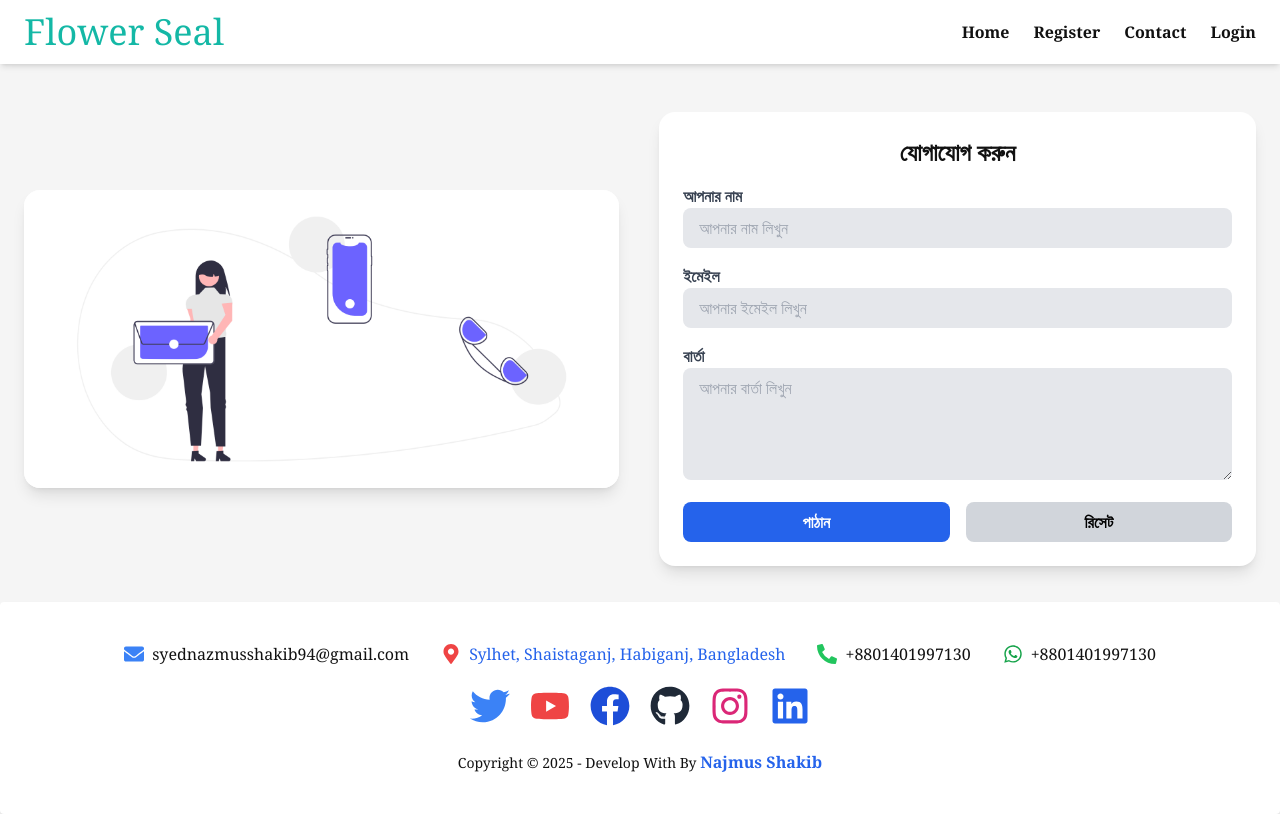
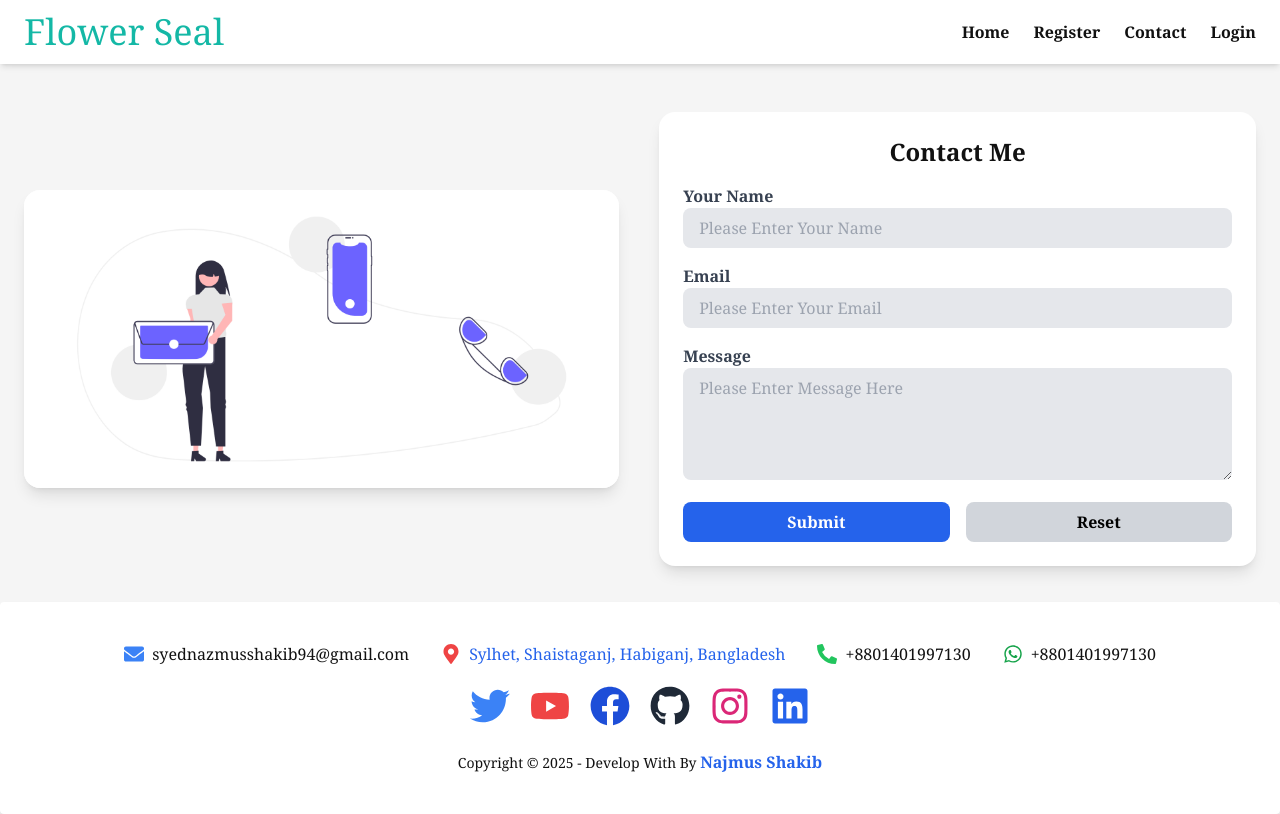
Before and after one commit to najmus-shakib01/Flower-Sell-Frontend, a React (Vite) app: page /contact in a window 1280 px wide. Built offline with nearby package versions, Linux system fonts and the light colour scheme; no server answers.

Commit message:
feat(contact): email validation checks

```diff
--- a/src/Components/UNAUTHENTICATION/Contact/Contact.jsx
+++ b/src/Components/UNAUTHENTICATION/Contact/Contact.jsx
@@ -3,7 +3,7 @@ import { Helmet } from "react-helmet-async";
 import { toast } from "react-hot-toast";
 import { baseUrl, emailValidation } from "../../../constants/env.constants";
 
-const Contact = () => {
+const ContactForm = () => {
   const [formData, setFormData] = useState({
     name: "",
     email: "",
@@ -11,6 +11,7 @@ const Contact = () => {
   });
 
   const [loading, setLoading] = useState(false);
+  const [emailValidating, setEmailValidating] = useState(false);
 
   const handleChange = (e) => {
     const { name, value } = e.target;
@@ -22,34 +23,47 @@ const Contact = () => {
 
   const validateEmail = async (email) => {
     try {
+      setEmailValidating(true);
       const response = await fetch(
         `https://apilayer.net/api/check?access_key=${emailValidation}&email=${email}`
       );
+      const data = await response.json();
 
       if (!response.ok) {
-        throw new Error("Email validation service failed");
+        throw new Error("Email validation service error");
       }
 
-      const data = await response.json();
-      console.log("Email Validation Data:", data);
-
-      if (!data.format_valid || !data.smtp_check || data.disposable) {
-        throw new Error("দয়া করে একটি সঠিক ও সক্রিয় ইমেইল ঠিকানা প্রদান করুন");
+      if (!data.format_valid || !data.mx_found || data.smtp_check === false) {
+        return false;
       }
-
       return true;
     } catch (error) {
       console.error("Email validation error:", error);
-      throw error;
+      return false;
+    } finally {
+      setEmailValidating(false);
     }
   };
 
   const handleSubmit = async (e) => {
     e.preventDefault();
+
+    if (!formData.name || !formData.email || !formData.message) {
+      toast.error("❌ Please fill all fields!", {
+        duration: 3000,
+        position: "top-right",
+      });
+      return;
+    }
+
     setLoading(true);
 
     try {
-      await validateEmail(formData.email);
+      const isEmailValid = await validateEmail(formData.email);
+
+      if (!isEmailValid) {
+        throw new Error("Please provide a valid email address");
+      }
 
       const response = await fetch(`${baseUrl}/flower/contact/`, {
         method: "POST",
@@ -59,13 +73,14 @@ const Contact = () => {
         body: JSON.stringify(formData),
       });
 
+      const data = await response.json();
+
       if (!response.ok) {
-        const errorData = await response.json();
-        throw new Error(errorData.error || "বার্তা পাঠাতে ব্যর্থ হয়েছে!");
+        throw new Error(data.message || "Failed to send message!");
       }
 
-      toast.success("✅ আপনার বার্তা সফলভাবে পাঠানো হয়েছে! ইমেইল চেক করুন", {
-        duration: 5000,
+      toast.success("✅ Message Sent Successfully!", {
+        duration: 3000,
         position: "top-right",
       });
 
@@ -73,7 +88,7 @@ const Contact = () => {
     } catch (error) {
       console.error("Error:", error);
       toast.error(`❌ ${error.message}`, {
-        duration: 4000,
+        duration: 3000,
         position: "top-right",
       });
     } finally {
@@ -88,47 +103,47 @@ const Contact = () => {
       </Helmet>
       <div className="w-full md:w-1/2">
         <div className="bg-white shadow-lg rounded-2xl overflow-hidden">
-          <img className="w-full" src="/contact.png" alt="Contact" />
+          <img className="w-full" src="/contact.png" alt="Contact Image" />
         </div>
       </div>
 
       <div className="w-full md:w-1/2 bg-white shadow-lg rounded-2xl p-6">
-        <h3 className="text-center text-2xl font-bold mb-4">যোগাযোগ করুন</h3>
+        <h3 className="text-center text-2xl font-bold mb-4">Contact Me</h3>
 
         <form onSubmit={handleSubmit} className="space-y-4">
           <div>
-            <label className="block text-gray-700 font-bold">আপনার নাম</label>
+            <label className="block text-gray-700 font-bold">Your Name</label>
             <input
               type="text"
               name="name"
               value={formData.name}
               onChange={handleChange}
               className="w-full px-4 py-2 rounded-lg focus:outline-none focus:ring-2 focus:ring-blue-400 bg-gray-200"
-              placeholder="আপনার নাম লিখুন"
+              placeholder="Please Enter Your Name"
               required
             />
           </div>
           <div>
-            <label className="block text-gray-700 font-bold">ইমেইল</label>
+            <label className="block text-gray-700 font-bold">Email</label>
             <input
               type="email"
               name="email"
               value={formData.email}
               onChange={handleChange}
               className="w-full px-4 py-2 rounded-lg focus:outline-none focus:ring-2 focus:ring-blue-400 bg-gray-200"
-              placeholder="আপনার ইমেইল লিখুন"
+              placeholder="Please Enter Your Email"
               required
             />
           </div>
           <div>
-            <label className="block text-gray-700 font-bold">বার্তা</label>
+            <label className="block text-gray-700 font-bold">Message</label>
             <textarea
               name="message"
               value={formData.message}
               onChange={handleChange}
               className="w-full px-4 py-2 rounded-lg focus:outline-none focus:ring-2 focus:ring-blue-400 bg-gray-200"
               rows="4"
-              placeholder="আপনার বার্তা লিখুন"
+              placeholder="Please Enter Message Here"
               required
             />
           </div>
@@ -136,16 +151,20 @@ const Contact = () => {
             <button
               type="submit"
               className="w-1/2 bg-blue-600 text-white py-2 rounded-lg font-bold hover:bg-blue-700 transition"
-              disabled={loading}
+              disabled={loading || emailValidating}
             >
-              {loading ? "পাঠানো হচ্ছে..." : "পাঠান"}
+              {loading
+                ? "Sending..."
+                : emailValidating
+                ? "Validating Email..."
+                : "Submit"}
             </button>
             <button
-              type="reset"
+              type="button"
               onClick={() => setFormData({ name: "", email: "", message: "" })}
               className="w-1/2 bg-gray-300 text-black py-2 rounded-lg font-bold hover:bg-gray-400 transition"
             >
-              রিসেট
+              Reset
             </button>
           </div>
         </form>
@@ -154,4 +173,4 @@ const Contact = () => {
   );
 };
 
-export default Contact;
+export default ContactForm;
```
